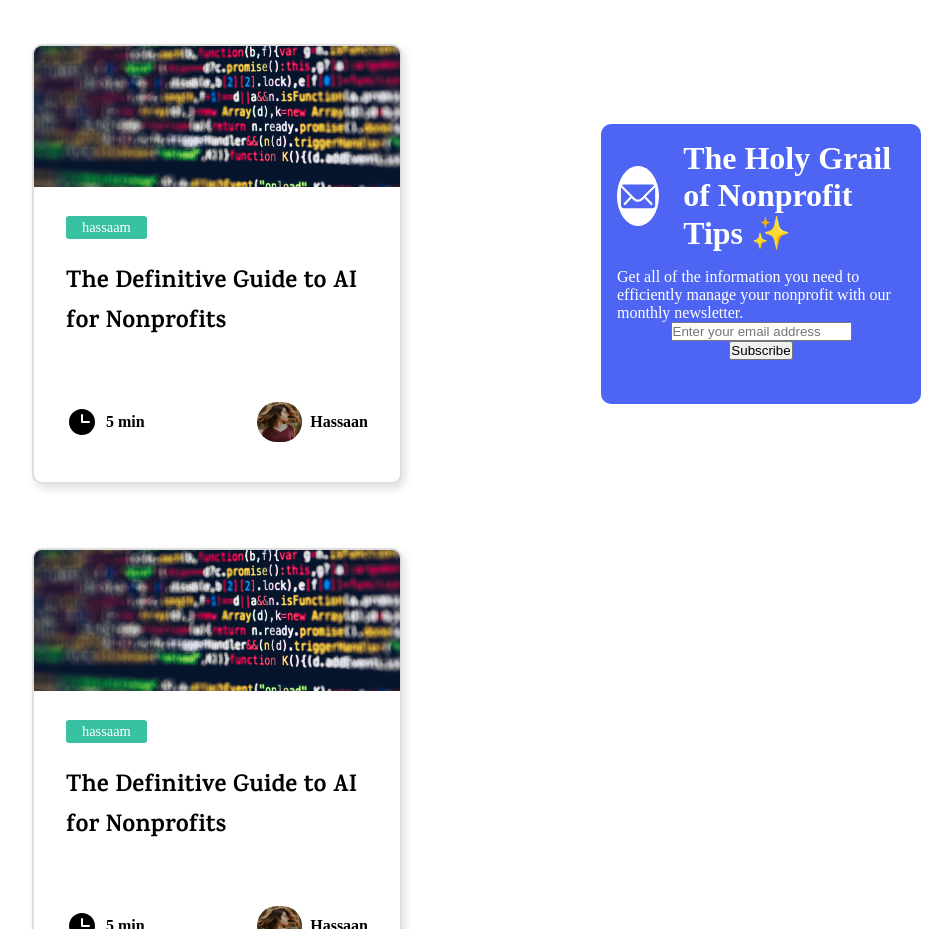
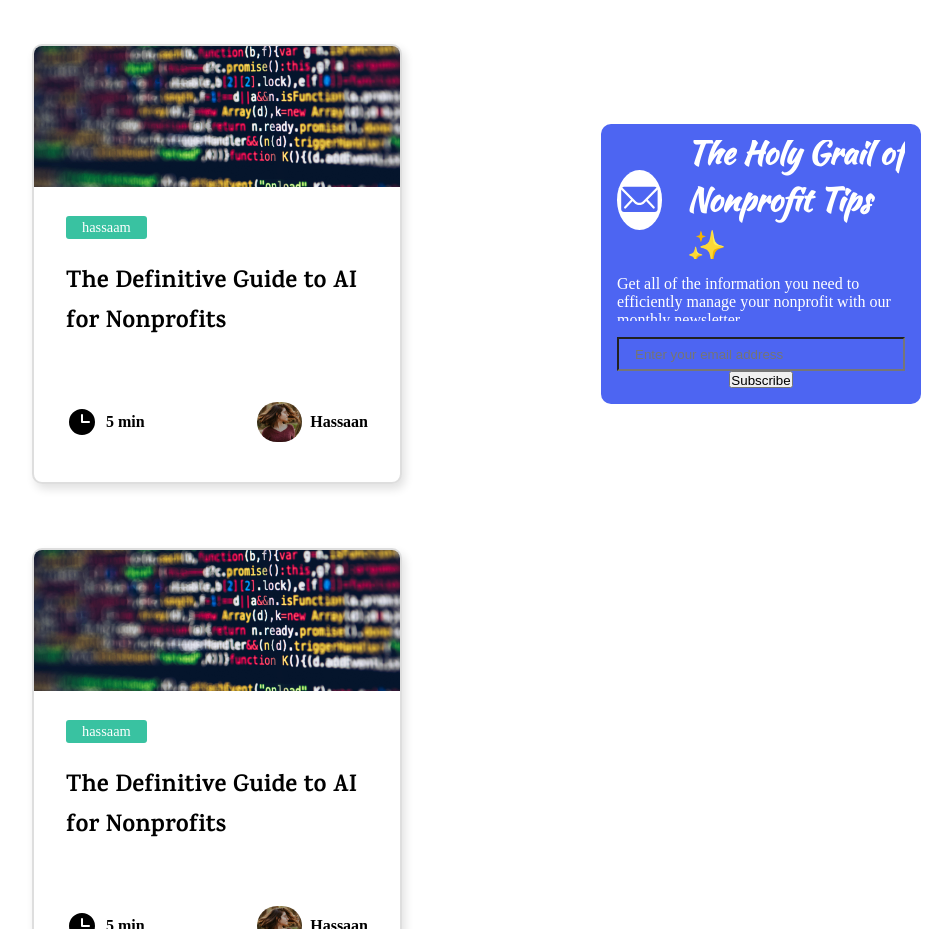
Before and after one commit to hassaammgl/mern-blog-client, a React (Vite) app: page / in a window 1280 px wide. Shown: the part 1620-2549 px from the top of the page, without its empty margins (247-1199 px from the left). Built offline with nearby package versions, Linux system fonts and the light colour scheme; a web font is replaced by a local one.

Commit message:
asdfsdaf

```diff
--- a/src/styles/blog.scss
+++ b/src/styles/blog.scss
@@ -47,7 +47,23 @@
 
             h3{
                 font-size: 2rem;
+                font-family: $font1;
             }
+        }
+
+        p{
+            margin-bottom: 1rem;
+        }
+
+        input{
+            width: 100%;
+            height: 2.5rem;
+            padding-left: 1rem;
+            background: $color1;
+            color: white;
+            // border: none;
+            outline: none;
+            border-bottom: 2px soild white;
         }
     }
 
```
